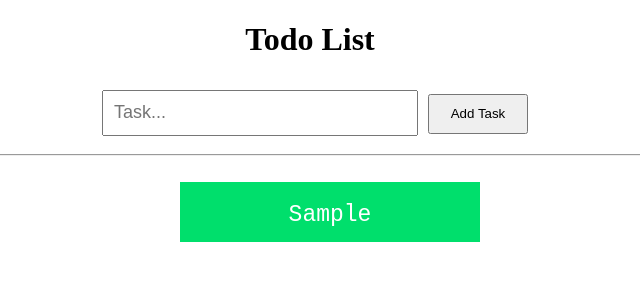
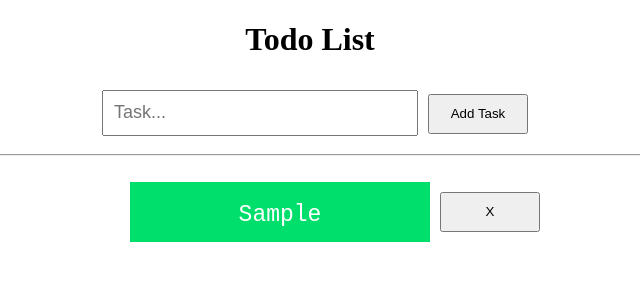
Before and after one commit to hsayvaidya23/Todo-List-Application, a React (Create React App) app: page / in a window 1280 px wide. Both pictures are taken after typing "Sample" into the empty fields and a click on the button "Add Task". Shown: the top 300 px of the page, without its empty margins (330-970 px from the left). Built offline with nearby package versions, Linux system fonts and the light colour scheme.

Commit message:
Deleting a Task

```diff
--- a/src/App.css
+++ b/src/App.css
@@ -31,3 +31,9 @@ li {
   font-family: monospace;
   font-size: 23px;
 }
+
+#task {
+  display:flex;
+  flex-direction: row;
+  align-items: center;
+}
--- a/src/App.js
+++ b/src/App.js
@@ -11,7 +11,15 @@ function App() {
     setTodoList([...todoList, currentTask]);
     inputTask.current.value ="";
     setCurrentTask("");
-  }
+  };
+
+  const deleteTask = (taskToDelete) => {
+    setTodoList(
+      todoList.filter((task) => {
+        return task !== taskToDelete;
+      })
+    );
+  };
 
   return (
     <div className="App">
@@ -30,7 +38,13 @@ function App() {
       <hr />
       <ul>
         {todoList.map((val, key) => {
-          return <li key={key}>{val} </li>
+          return (
+            <div id="task">
+              <li key={key}>{val} </li>
+              <button onClick={() => deleteTask(val)}>X</button>
+            </div>
+
+          )
         })}
       </ul>
     </div>
```
